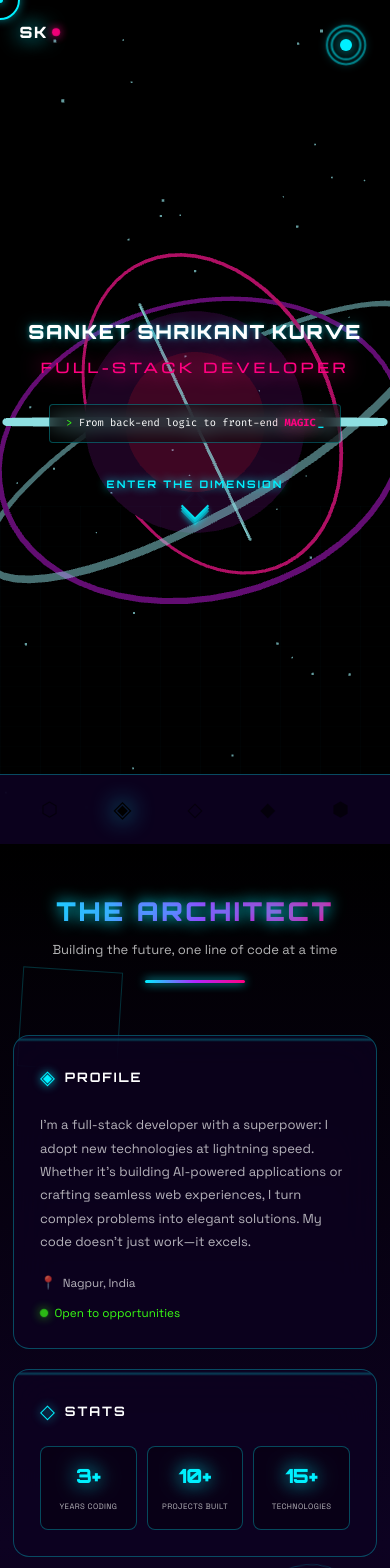
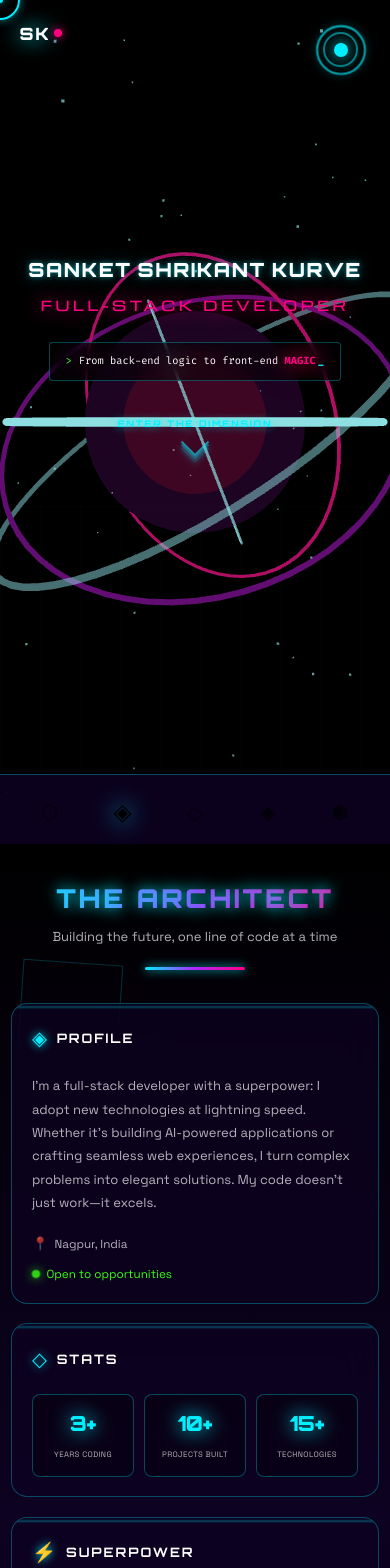
Before and after one commit to SanketKurve/portfolio-3d, a React (Vite) app: page / in a window 390 px wide. Shown: the top 1568 px of the page. Built offline with nearby package versions, Linux system fonts and the light colour scheme.

Commit message:
polished my portfolio

```diff
--- a/src/components/Sections/About.css
+++ b/src/components/Sections/About.css
@@ -200,9 +200,9 @@
     background: rgba(0, 0, 0, 0.3);
     border-radius: 8px;
     border: 1px solid var(--glass-border);
-    flex: 1;
-    min-width: 80px;
-    max-width: 120px;
+    flex: 1 1 80px;
+    min-width: 70px;
+    max-width: 130px;
 }
 
 .stat-value {
@@ -216,12 +216,13 @@
 }
 
 .stat-label {
-    font-size: 0.6rem;
+    font-size: 0.65rem;
     text-transform: uppercase;
     letter-spacing: 0.05em;
     color: var(--text-secondary);
     word-break: break-word;
     line-height: 1.3;
+    hyphens: auto;
 }
 
 /* Superpower panel */
@@ -358,19 +359,42 @@
         gap: 1.5rem;
     }
 
+    .about-panel {
+        padding: 1.75rem;
+    }
+
     .achievements-grid {
         grid-template-columns: repeat(2, 1fr);
     }
 }
 
 @media (max-width: 768px) {
+    .about {
+        padding-bottom: 100px;
+    }
+
+    .about-panel {
+        padding: 1.5rem;
+    }
+
     .stats-grid {
-        grid-template-columns: repeat(3, 1fr);
+        flex-wrap: wrap;
         gap: 0.75rem;
+        justify-content: center;
+    }
+
+    .stat-item {
+        flex: 1 1 calc(33.333% - 0.75rem);
+        min-width: 85px;
+        padding: 0.875rem;
     }
 
     .stat-value {
-        font-size: 1.5rem;
+        font-size: 1.6rem;
+    }
+
+    .stat-label {
+        font-size: 0.6rem;
     }
 
     .achievements-grid {
@@ -378,7 +402,19 @@
         gap: 1rem;
     }
 
+    .achievement-badge {
+        padding: 1.25rem 0.875rem;
+    }
+
     .badge-icon {
         font-size: 2rem;
     }
+
+    .badge-title {
+        font-size: 0.75rem;
+    }
+
+    .badge-desc {
+        font-size: 0.7rem;
+    }
 }
--- a/src/components/Sections/Certificates.css
+++ b/src/components/Sections/Certificates.css
@@ -220,16 +220,43 @@
 
 /* Responsive */
 @media (max-width: 768px) {
+    .certificates {
+        padding-bottom: 100px;
+    }
+
     .certificates-grid {
         grid-template-columns: 1fr;
         gap: 1.5rem;
+        padding: 0 0.5rem;
     }
 
     .certificate-card {
-        padding: 1.5rem;
+        padding: 1.75rem 1.25rem;
     }
 
     .cert-icon {
-        font-size: 2.5rem;
+        font-size: 2.75rem;
+    }
+
+    .cert-banner {
+        font-size: 0.7rem;
+        padding: 0.45rem 0.875rem;
+    }
+
+    .cert-name {
+        font-size: 1.05rem;
+    }
+
+    .cert-issuer {
+        font-size: 0.85rem;
+    }
+
+    .cert-date {
+        font-size: 0.75rem;
+    }
+
+    .cert-verify {
+        padding: 0.6rem 1.25rem;
+        font-size: 0.75rem;
     }
 }
--- a/src/components/Sections/Contact.css
+++ b/src/components/Sections/Contact.css
@@ -280,22 +280,83 @@
 }
 
 /* Responsive */
-@media (max-width: 768px) {
+@media (max-width: 1024px) {
     .contact-grid {
         grid-template-columns: 1fr;
-        gap: 1.5rem;
+        gap: 2rem;
+    }
+}
+
+@media (max-width: 768px) {
+    .contact {
+        padding-bottom: 120px;
     }
 
-    .contact {
-        padding-bottom: 100px;
-        /* Space for mobile nav */
+    .contact-grid {
+        gap: 1.75rem;
+        padding: 0 0.5rem;
+    }
+
+    .terminal-header {
+        padding: 0.875rem;
+    }
+
+    .terminal-title {
+        font-size: 0.75rem;
     }
 
     .terminal-content {
-        padding: 1rem;
+        padding: 1.25rem;
+        font-size: 0.85rem;
+    }
+
+    .terminal-line {
+        margin-bottom: 0.4rem;
+    }
+
+    .terminal-output p {
+        font-size: 0.8rem;
+    }
+
+    .contact-method {
+        padding: 0.875rem;
+    }
+
+    .method-icon {
+        font-size: 1.3rem;
+    }
+
+    .method-value {
+        font-size: 0.85rem;
     }
 
     .contact-form-panel {
-        padding: 1.5rem;
+        padding: 1.75rem 1.25rem;
+    }
+
+    .form-title {
+        font-size: 1.1rem;
+        margin-bottom: 1.25rem;
+    }
+
+    .contact-form {
+        gap: 1.25rem;
+    }
+
+    .form-group label {
+        font-size: 0.75rem;
+    }
+
+    .submit-btn {
+        padding: 0.875rem;
+        font-size: 0.95rem;
+    }
+
+    .contact-footer {
+        padding-top: 1.5rem;
+    }
+
+    .contact-footer p {
+        font-size: 0.85rem;
     }
 }
--- a/src/components/Sections/Hero.css
+++ b/src/components/Sections/Hero.css
@@ -85,7 +85,8 @@
     letter-spacing: 0.08em;
     margin-bottom: 1rem;
     perspective: 500px;
-    white-space: nowrap;
+    word-wrap: break-word;
+    overflow-wrap: break-word;
 }
 
 .hero-letter {
@@ -130,6 +131,8 @@
     border: 1px solid var(--glass-border);
     border-radius: 4px;
     backdrop-filter: blur(10px);
+    max-width: 100%;
+    word-break: break-word;
 }
 
 .typewriter-prefix {
@@ -242,16 +245,35 @@
 
 /* Responsive */
 @media (max-width: 768px) {
+    .hero {
+        padding-bottom: 100px;
+    }
+
     .hero-content {
         padding: 1rem;
+    }
+
+    .hero-name {
+        white-space: normal;
+        word-break: break-word;
     }
 
     .typewriter {
         padding: 0.8rem 1.2rem;
         font-size: 0.8rem;
+        flex-wrap: wrap;
+        justify-content: center;
     }
 
     .hero-grid {
         background-size: 40px 40px;
     }
+
+    .scroll-indicator {
+        margin-bottom: 2rem;
+    }
+
+    .scroll-text {
+        font-size: 0.7rem;
+    }
 }
--- a/src/components/Sections/Projects.css
+++ b/src/components/Sections/Projects.css
@@ -443,6 +443,39 @@
         margin: 0 auto;
     }
 
+    /* Disable rotation animations on mobile to prevent overlapping */
+    .portal-ring-outer {
+        animation: none !important;
+    }
+
+    .portal-ring-inner {
+        animation: none !important;
+    }
+
+    /* Ensure content stays upright on mobile */
+    .portal-content {
+        transform: rotate(0deg) !important;
+    }
+
+    /* Adjust font sizes for mobile */
+    .project-name {
+        font-size: 1.2rem;
+    }
+
+    .project-tagline {
+        font-size: 0.8rem;
+    }
+
+    .project-category {
+        font-size: 0.65rem;
+    }
+
+    .tech-tag {
+        font-size: 0.6rem;
+        padding: 0.15rem 0.4rem;
+    }
+
+    /* Modal adjustments */
     .project-modal-overlay {
         padding: 1rem;
     }
@@ -454,4 +487,8 @@
     .modal-title {
         font-size: 1.8rem;
     }
+
+    .impact-metric {
+        font-size: 2rem;
+    }
 }
--- a/src/components/Sections/Skills.css
+++ b/src/components/Sections/Skills.css
@@ -49,6 +49,7 @@
     box-shadow:
         0 0 15px color-mix(in srgb, var(--btn-color) 30%, transparent),
         inset 0 0 15px color-mix(in srgb, var(--btn-color) 10%, transparent);
+    transform: scale(1.05);
 }
 
 /* 3D Container */
@@ -66,7 +67,7 @@
 
 .skills-grid-inner {
     display: grid;
-    grid-template-columns: repeat(auto-fill, minmax(120px, 1fr));
+    grid-template-columns: repeat(auto-fill, minmax(110px, 1fr));
     gap: 1rem;
     width: 100%;
 }
@@ -79,6 +80,8 @@
     cursor: pointer;
     transition: all 0.3s ease;
     border: 1px solid var(--glass-border);
+    min-height: 160px;
+    -webkit-tap-highlight-color: transparent;
 }
 
 .skill-card:hover {
@@ -240,26 +243,68 @@
 
 /* Responsive */
 @media (max-width: 768px) {
-    .skills-grid {
-        grid-template-columns: repeat(auto-fill, minmax(120px, 1fr));
+    .skills {
+        padding-bottom: 100px;
+    }
+
+    .skills-filter {
+        gap: 0.5rem;
+        padding: 0 0.5rem;
+    }
+
+    .filter-btn {
+        padding: 0.5rem 1.25rem;
+        font-size: 0.7rem;
+    }
+
+    .skills-3d-container {
+        height: 400px;
+    }
+
+    .skills-grid-inner {
+        grid-template-columns: repeat(auto-fill, minmax(100px, 1fr));
         gap: 0.75rem;
     }
 
     .skill-card {
         padding: 1rem 0.75rem;
+        min-height: 140px;
+    }
+
+    .skill-icon-wrapper {
+        width: 45px;
+        height: 45px;
     }
 
     .skill-orb {
-        width: 30px;
-        height: 30px;
+        width: 35px;
+        height: 35px;
     }
 
     .skill-name {
+        font-size: 0.75rem;
+    }
+
+    .skill-percent {
         font-size: 0.7rem;
     }
 
     .skill-detail {
-        bottom: 80px;
-        /* Above mobile nav */
+        bottom: 90px;
+        max-width: calc(100% - 2rem);
+        padding: 1.25rem;
+    }
+
+    .skill-detail-orb {
+        width: 40px;
+        height: 40px;
+    }
+
+    .skill-detail-header h3 {
+        font-size: 1.1rem;
+    }
+
+    .skill-description {
+        font-size: 0.9rem;
     }
 }
--- a/src/components/UI/Navigation.css
+++ b/src/components/UI/Navigation.css
@@ -139,8 +139,8 @@
     position: fixed;
     top: 1.5rem;
     right: 1.5rem;
-    width: 50px;
-    height: 50px;
+    width: 60px;
+    height: 60px;
     background: transparent;
     border: none;
     cursor: pointer;
@@ -148,11 +148,12 @@
     display: flex;
     align-items: center;
     justify-content: center;
+    -webkit-tap-highlight-color: transparent;
 }
 
 .orb-core {
-    width: 12px;
-    height: 12px;
+    width: 14px;
+    height: 14px;
     background: var(--electric-cyan);
     border-radius: 50%;
     transition: all 0.3s ease;
@@ -161,13 +162,13 @@
 
 .nav-orb.open .orb-core {
     background: var(--hot-pink);
-    box-shadow: 0 0 15px var(--hot-pink);
+    box-shadow: 0 0 20px var(--hot-pink);
 }
 
 .orb-ring {
     position: absolute;
-    width: 30px;
-    height: 30px;
+    width: 35px;
+    height: 35px;
     border: 2px solid var(--electric-cyan);
     border-radius: 50%;
     animation: orbPulse 2s ease-in-out infinite;
@@ -175,8 +176,8 @@
 }
 
 .orb-ring.ring-2 {
-    width: 40px;
-    height: 40px;
+    width: 48px;
+    height: 48px;
     animation-delay: 0.5s;
     opacity: 0.5;
 }
@@ -270,8 +271,10 @@
     display: none;
     justify-content: space-around;
     align-items: center;
-    padding: 0 1rem;
+    padding: 0.5rem 1rem;
+    padding-bottom: env(safe-area-inset-bottom, 0.5rem);
     z-index: 999;
+    box-shadow: 0 -5px 20px rgba(0, 0, 0, 0.5);
 }
 
 .nav-bottom-item {
@@ -320,6 +323,16 @@
     }
 
     .logo-text {
-        font-size: 1.2rem;
+        font-size: 1.3rem;
+    }
+
+    .nav-bottom-item {
+        min-width: 60px;
+        min-height: 60px;
+    }
+
+    .nav-mobile-item {
+        padding: 1.25rem 2.5rem;
+        min-width: 220px;
     }
 }
--- a/src/styles/globals.css
+++ b/src/styles/globals.css
@@ -278,6 +278,7 @@ a:hover {
   box-shadow:
     0 0 20px var(--electric-cyan),
     0 0 40px rgba(0, 240, 255, 0.5);
+  transform: translateY(-3px);
 }
 
 /* === ANIMATIONS === */
@@ -475,6 +476,7 @@ a:hover {
 
 .card:hover::before {
   opacity: 1;
+  animation: gradientShift 3s ease infinite;
 }
 
 /* Input fields */
@@ -508,6 +510,20 @@ textarea.input-field {
 
 /* === RESPONSIVE === */
 
+@media (max-width: 1024px) {
+  .section {
+    padding: 5rem 1.5rem;
+  }
+
+  .section-title {
+    margin-bottom: 3rem;
+  }
+
+  .card {
+    padding: 1.75rem;
+  }
+}
+
 @media (max-width: 768px) {
   html {
     font-size: 14px;
@@ -515,16 +531,44 @@ textarea.input-field {
 
   .section {
     padding: 4rem 1rem;
+    min-height: auto;
+  }
+
+  .section-title {
+    margin-bottom: 2.5rem;
   }
 
   .card {
     padding: 1.5rem;
+  }
+
+  .btn {
+    padding: 0.7rem 1.5rem;
+    font-size: 0.85rem;
+  }
+
+  .input-field {
+    padding: 0.875rem 1.25rem;
+    font-size: 0.95rem;
+  }
+
+  textarea.input-field {
+    min-height: 120px;
   }
 }
 
 @media (max-width: 480px) {
   html {
     font-size: 13px;
+  }
+
+  .section {
+    padding: 3rem 0.875rem;
+  }
+
+  .btn {
+    padding: 0.65rem 1.25rem;
+    font-size: 0.8rem;
   }
 }
 
```
